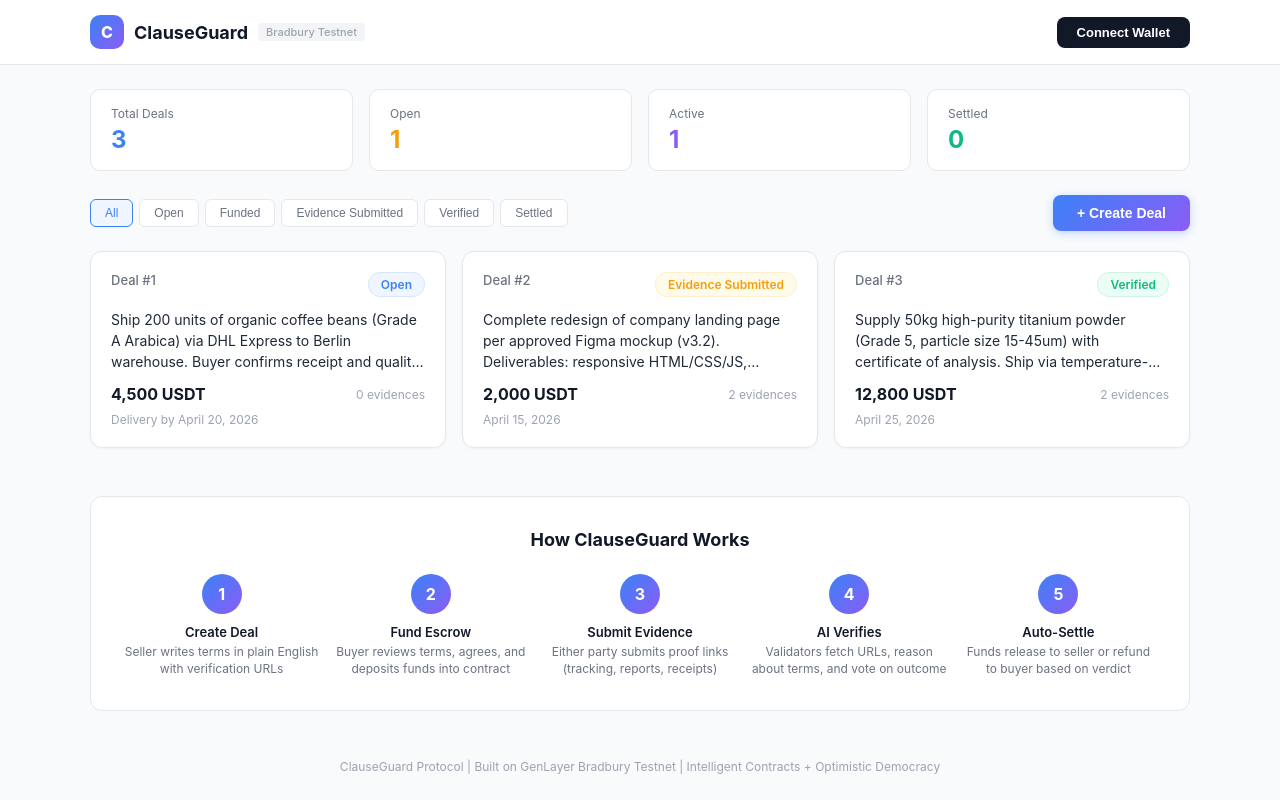
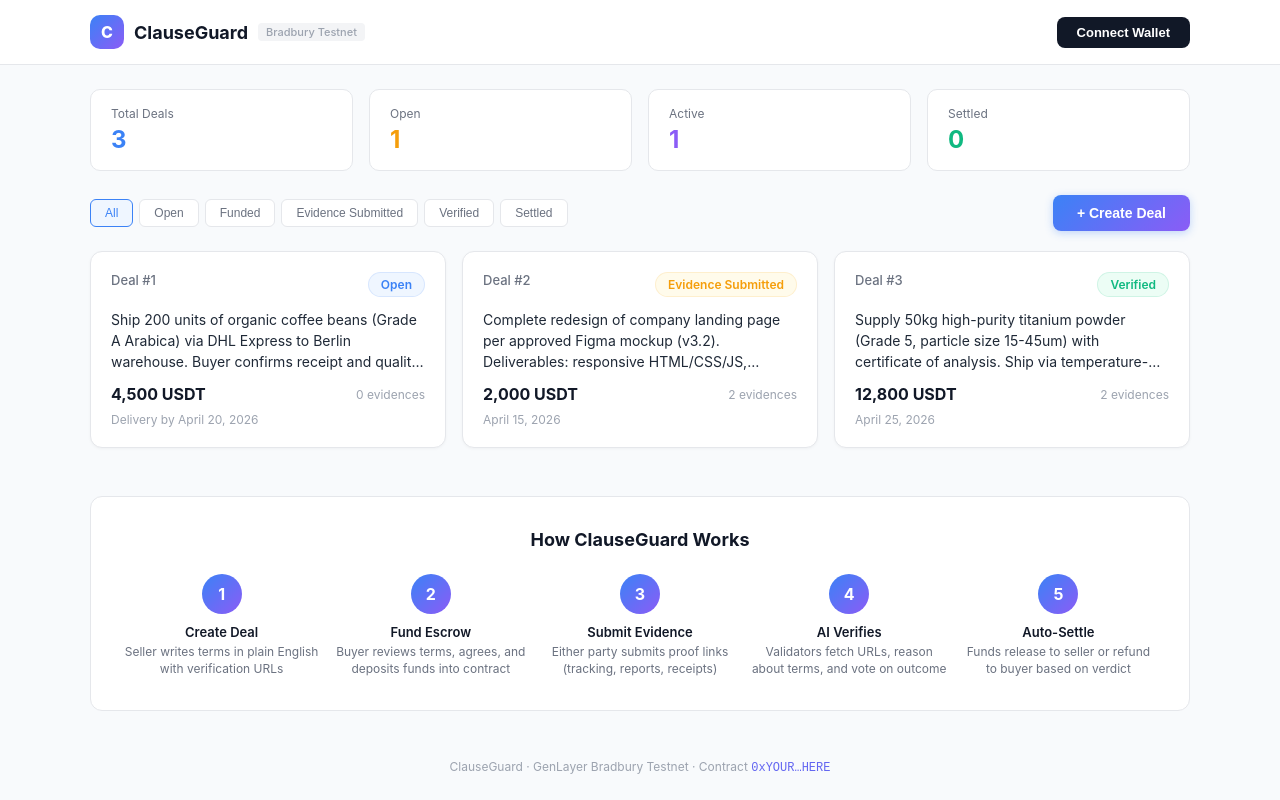
Before and after one commit to Rowleysghost/clauseguard, a Next.js app in the folder frontend/: page / in a window 1280 px wide. Built offline with nearby package versions, Linux system fonts and the light colour scheme.

Commit message:
Footer: link contract address to Studio Explorer

```diff
--- a/frontend/src/ClauseGuardApp.jsx
+++ b/frontend/src/ClauseGuardApp.jsx
@@ -855,7 +855,10 @@
 
       {/* Footer */}
       <footer style={{ textAlign: "center", padding: "24px", color: "#9ca3af", fontSize: "12px" }}>
-        ClauseGuard Protocol | Built on GenLayer Bradbury Testnet | Intelligent Contracts + Optimistic Democracy
+        ClauseGuard · GenLayer Bradbury Testnet · Contract{" "}
+        <a href={`https://explorer-studio.genlayer.com/address/${process.env.NEXT_PUBLIC_CONTRACT_ADDRESS}`} target="_blank" rel="noreferrer" style={{ color: "#6366f1", textDecoration: "none", fontFamily: "monospace" }}>
+          {process.env.NEXT_PUBLIC_CONTRACT_ADDRESS ? process.env.NEXT_PUBLIC_CONTRACT_ADDRESS.slice(0,6) + "…" + process.env.NEXT_PUBLIC_CONTRACT_ADDRESS.slice(-4) : "not configured"}
+        </a>
       </footer>
     </div>
   );
```
